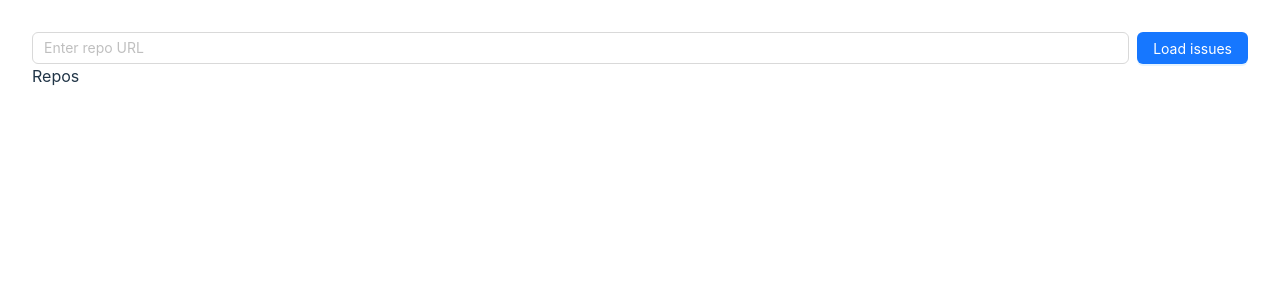
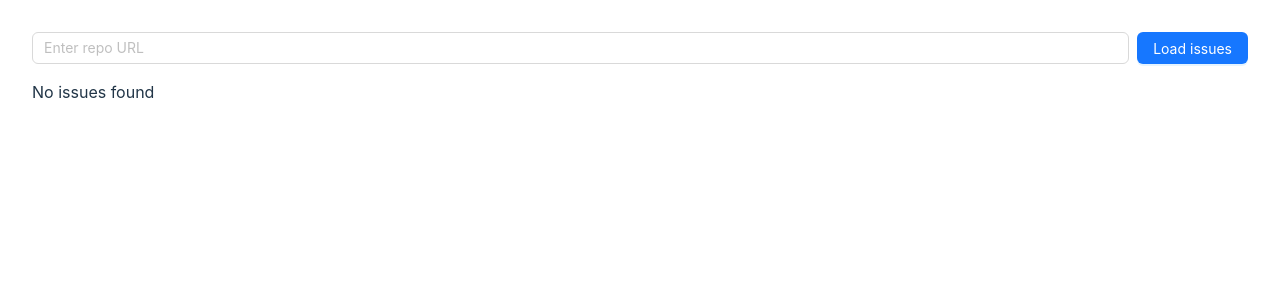
Before and after one commit to NuclMe/ViewGithubRepo, a React (Vite) app: page / in a window 1280 px wide. Shown: the top 300 px of the page. Built offline with nearby package versions, Linux system fonts and the light colour scheme.

Commit message:
added fetch and started making cards

```diff
--- a/src/components/Header.tsx
+++ b/src/components/Header.tsx
@@ -1,18 +1,25 @@
 import React, { useState } from 'react';
 import { Input, Button, Flex } from 'antd';
-import { useLazyGetAllIssuesQuery } from '../redux/issuesSlice';
+import { useLazyGetAllIssuesQuery } from '../redux/issuesApi';
+import { useDispatch } from 'react-redux';
+import { setIssuesData } from '../redux/issuesDataSlice';
 
 export function Header() {
   const [links, setLinks] = useState('');
+  const dispatch = useDispatch();
 
-  const [triggerGetAllIssues, { data, isLoading }] = useLazyGetAllIssuesQuery();
+  const [triggerGetAllIssues] = useLazyGetAllIssuesQuery();
 
-  const getIssues = () => {
+  const getIssues = async () => {
     const parts = links.split('/');
     const repoName = parts[parts.length - 1];
     const userName = parts[parts.length - 2];
 
-    triggerGetAllIssues({ userName: userName, repoName: repoName });
+    const { data } = await triggerGetAllIssues({ userName, repoName });
+
+    if (data) {
+      dispatch(setIssuesData(data));
+    }
   };
 
   return (
--- a/src/components/Repos.tsx
+++ b/src/components/Repos.tsx
@@ -1,8 +1,22 @@
 import React from 'react';
 import { useSelector } from 'react-redux';
+import { Flex } from 'antd';
 
 export function Repos() {
-  const repos = useSelector((state) => state.issuesApi);
-  console.log(repos);
-  return <div>Repos</div>;
+  const issuesData = useSelector((state) => state.issuesData.data);
+
+  return (
+    <Flex gap="middle">
+      {issuesData && issuesData.length > 0 ? (
+        issuesData.map((issue) => (
+          <Flex key={issue.id}>
+            <span>{issue.title}</span>
+            <p>#{issue.number}</p>
+          </Flex>
+        ))
+      ) : (
+        <p>No issues found</p>
+      )}
+    </Flex>
+  );
 }
--- a/src/main.tsx
+++ b/src/main.tsx
@@ -5,7 +5,7 @@ import './index.css';
 import { Provider } from 'react-redux';
 import { store } from './redux';
 import { ApiProvider } from '@reduxjs/toolkit/query/react';
-import { issuesApi } from './redux/issuesSlice.ts';
+import { issuesApi } from './redux/issuesApi.ts';
 
 ReactDOM.createRoot(document.getElementById('root')!).render(
   <ApiProvider api={issuesApi}>
--- a/src/redux/index.js
+++ b/src/redux/index.js
@@ -1,2 +1,2 @@
 export * from './store';
-export * from './issuesSlice';
+export * from './issuesApi';
--- /dev/null
+++ b/src/redux/issuesDataSlice.ts
@@ -0,0 +1,16 @@
+import { createSlice } from '@reduxjs/toolkit';
+
+const issuesDataSlice = createSlice({
+  name: 'issuesData',
+  initialState: {
+    data: null,
+  },
+  reducers: {
+    setIssuesData(state, action) {
+      state.data = action.payload;
+    },
+  },
+});
+
+export const { setIssuesData } = issuesDataSlice.actions;
+export default issuesDataSlice.reducer;
--- a/src/redux/store.ts
+++ b/src/redux/store.ts
@@ -1,9 +1,11 @@
 import { configureStore } from '@reduxjs/toolkit';
-import { issuesApi } from './issuesSlice';
+import { issuesApi } from './issuesApi';
+import issuesDataReducer from './issuesDataSlice';
 
 export const store = configureStore({
   reducer: {
     [issuesApi.reducerPath]: issuesApi.reducer,
+    issuesData: issuesDataReducer,
   },
   middleware: (getDefaultMiddleware) =>
     getDefaultMiddleware().concat(issuesApi.middleware),
```
Also changed, not shown: src/redux/issuesApi.ts (renamed from src/redux/issuesSlice.ts).
